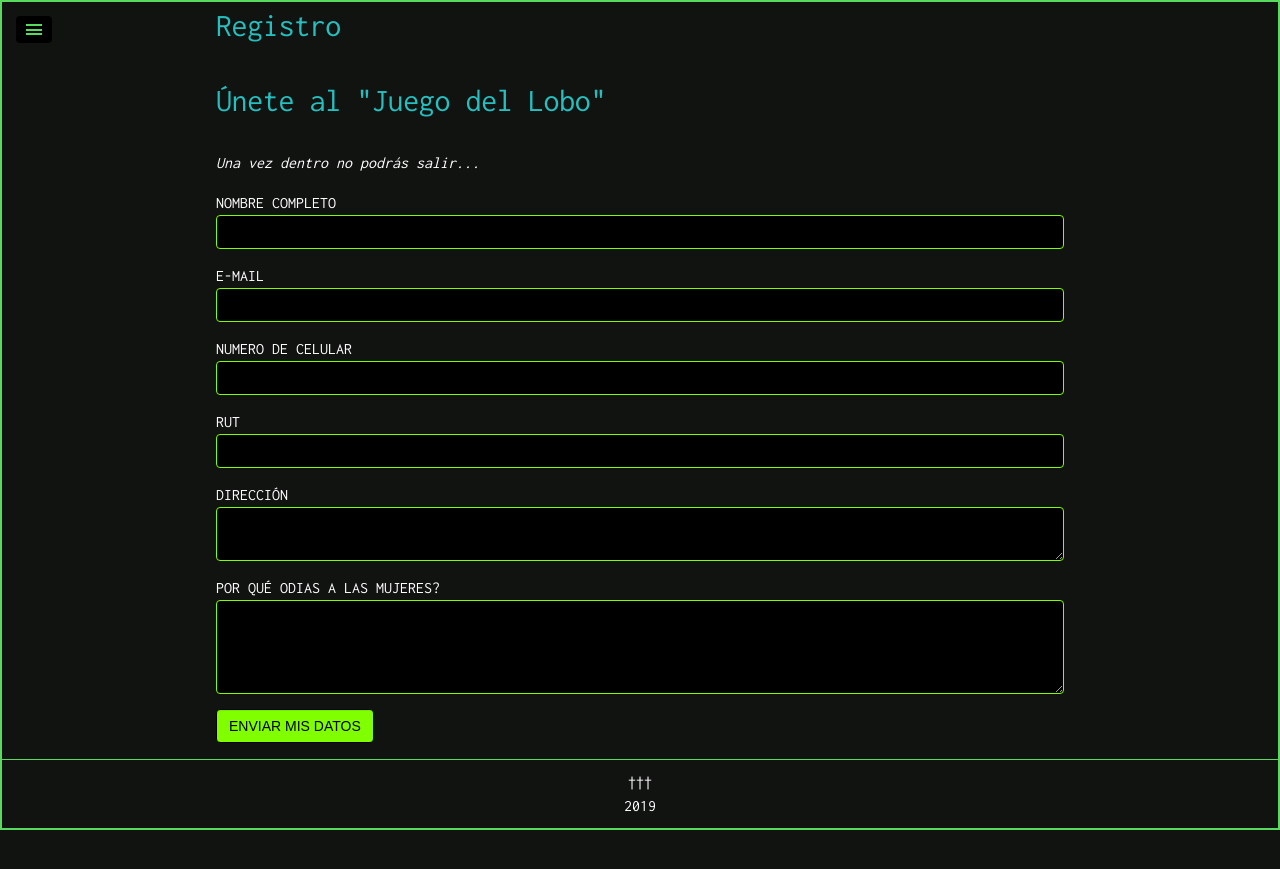
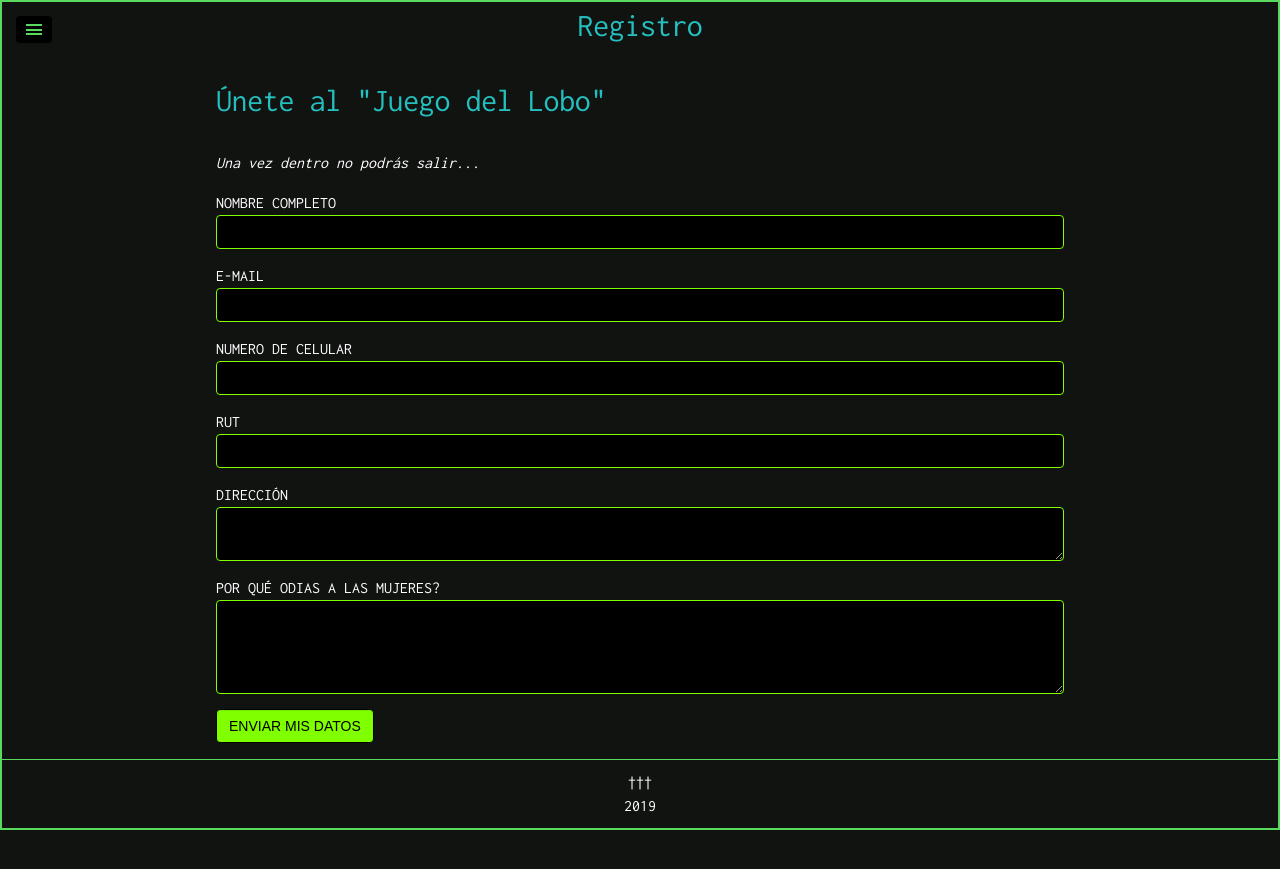
Before and after one commit to Robok3000/foro, a Jekyll site: the page built from contact.html, in a window 1280 px wide. Shown: the top 869 px of the page. Built offline with Jekyll 4.4.1, drawn with Linux system fonts in a browser that asks for light colours.

Commit message:
Center Title

```diff
--- a/_layouts/page.html
+++ b/_layouts/page.html
@@ -3,6 +3,6 @@
 ---
 
 <div class="page">
-  <h1 class="page-title">{{ page.title }}</h1>
+  <center><h1 class="page-title">{{ page.title }}</h1></center>
   {{ content }}
 </div>
```
